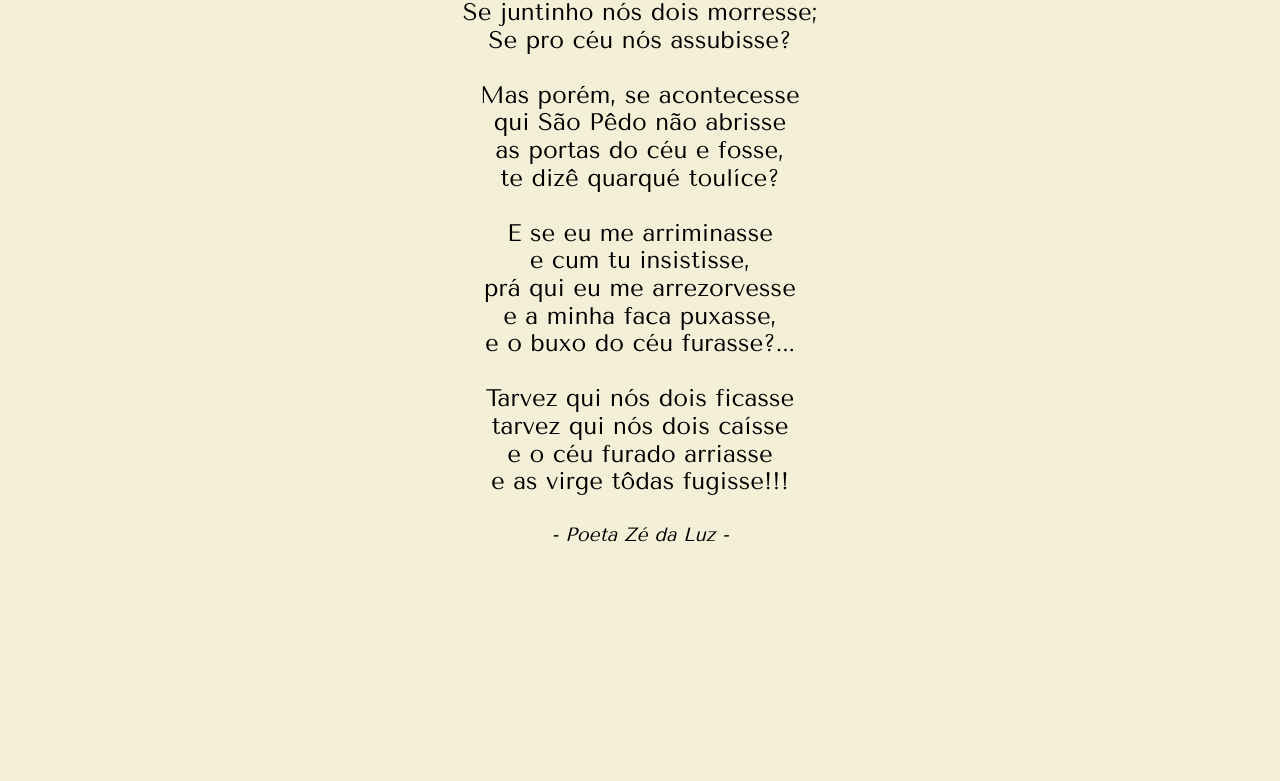
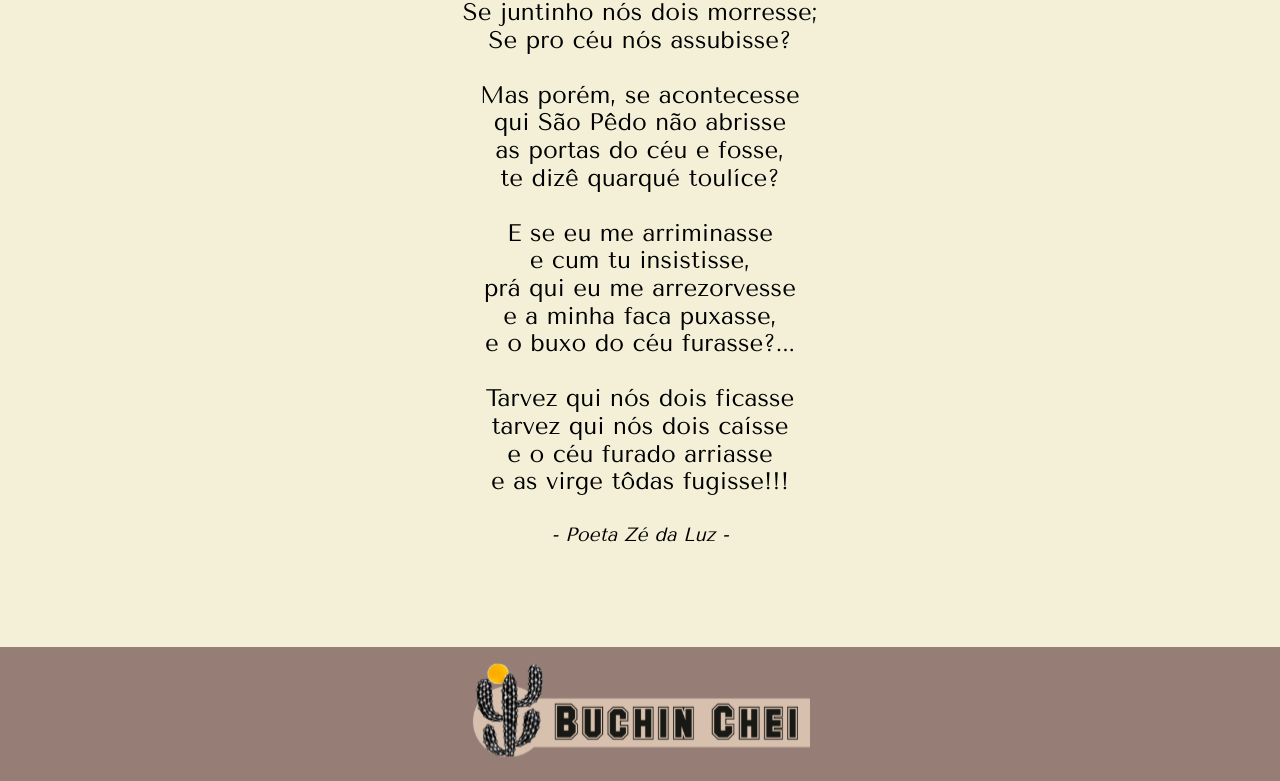
Before and after one commit to Jakelyny/buxin-chei, a React (Create React App) app: page /prosa in a window 1280 px wide. Shown: the part 1319-2100 px from the top of the page. Before the commit the page ends 1966 px from the top, so only its background shows below. Built offline with nearby package versions, Linux system fonts and the light colour scheme.

Commit message:
Adding the footer

```diff
--- /dev/null
+++ b/src/components/Footer/Footer.module.scss
@@ -0,0 +1,17 @@
+@import "styles/variaveis";
+@import "styles/breakpoints";
+.footer {
+  display: flex;
+  background-color: #967E76;
+  justify-content: center;
+  padding: 2.7rem $padding-horizontal;
+  @media (max-width: $desktop_xsm) {
+  padding: 10px $padding-horizontal-mobile;
+  }
+  @media (min-width: $desktop_xsm) and (max-width: $desktop_sm) {
+  padding: 10px $padding-horizontal-sm;
+  }
+  @media (min-width: $desktop_sm) and (max-width: $desktop_md) {
+  padding: 10px $padding-horizontal-md;
+  }
+}
--- /dev/null
+++ b/src/components/Footer/index.tsx
@@ -0,0 +1,10 @@
+import styles from './Footer.module.scss';
+import { ReactComponent as Logo} from 'assets/logo.svg';
+
+export default function Footer() {
+  return (
+    <footer className={styles.footer}>
+      <Logo />
+    </footer>
+  );
+}
--- a/src/routes.js
+++ b/src/routes.js
@@ -1,3 +1,4 @@
+import Footer from 'components/Footer';
 import Menu from 'components/Menu';
 import PaginaPadrao from 'components/PaginaPadrao';
 import Cardapio from 'pages/Cardapio';
@@ -17,6 +18,7 @@
             <Route path='prosa' element={<Prosa />} />
           </Route>
         </Routes>
+        <Footer />
       </Router>
     </main>
   );
```
